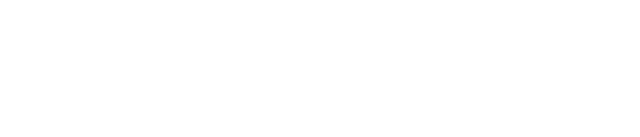
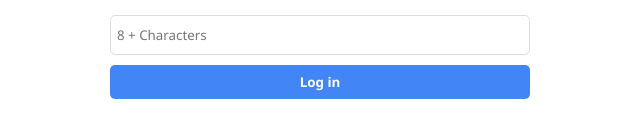
Before and after one commit to Neimat1/FE-intern-task-instabug, a Vue app: page / in a window 1280 px wide. Before the commit this address had no page. Shown: the part 1567-1704 px from the top of the page, without its empty margins (640-1280 px from the left). Before the commit the page ends 800 px from the top, so only its background shows below. Built offline with nearby package versions, Linux system fonts and the light colour scheme.

Commit message:
modify router folder to include alias for login path

```diff
--- a/src/router/index.js
+++ b/src/router/index.js
@@ -3,8 +3,9 @@
 
 const routes = [
   {
-    path: '/login',
+    path: '/',
     name: 'login',
+    alias:'/login',
     meta:{
       title:'Login | Instabug'
     },
```
